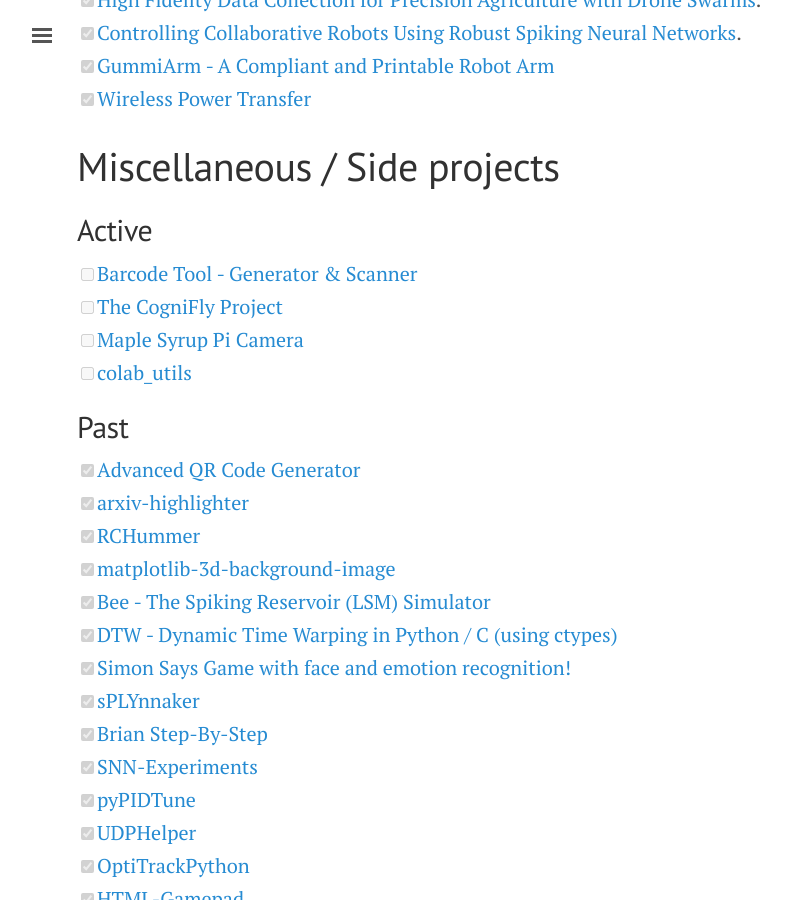
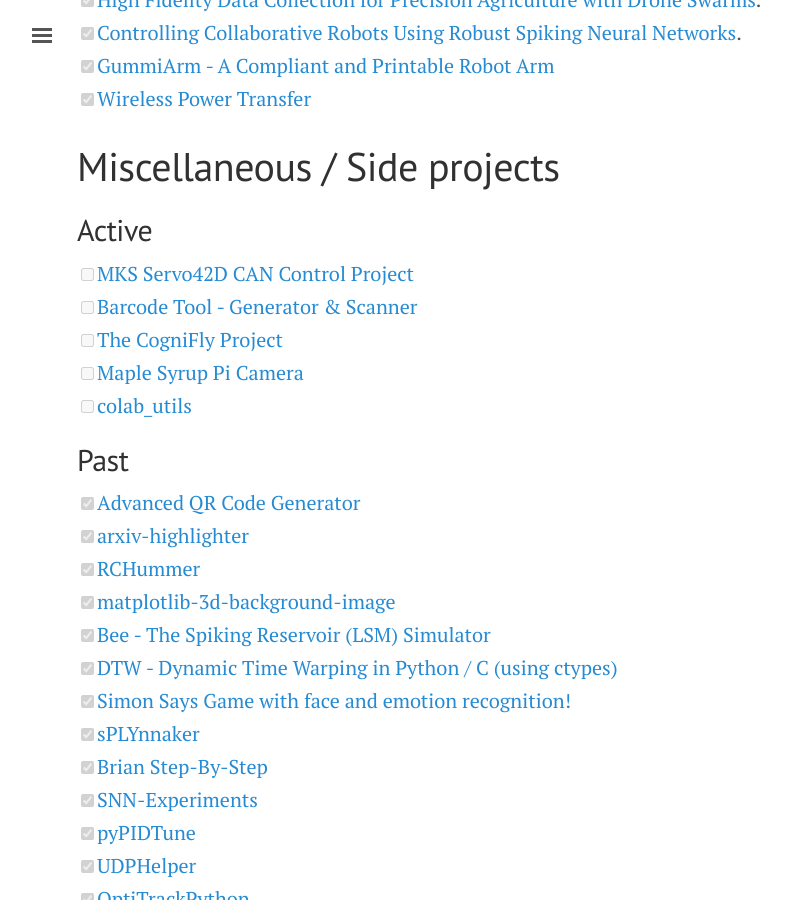
Before and after one commit to ricardodeazambuja/ricardodeazambuja.github.io, a Jekyll site: the page built from _pages/projects.md, in a window 1280 px wide and 900 px high, scrolled down 458 px. Shown: the whole window, without its empty margins (3-794 px from the left). Built offline with Jekyll 4.4.1, drawn with Linux system fonts in a browser that asks for light colours.

Commit message:
Added latest projects

```diff
--- a/_pages/projects.md
+++ b/_pages/projects.md
@@ -15,6 +15,7 @@ title: Projects
 
 # Miscellaneous / Side projects
 ## Active
+- [ ] [MKS Servo42D CAN Control Project](https://github.com/ricardodeazambuja/mks_servo_can)
 - [ ] [Barcode Tool - Generator & Scanner](https://ricardodeazambuja.com/barcodetool/)
 - [ ] [The CogniFly Project](https://thecognifly.github.io/)
 - [ ] [Maple Syrup Pi Camera](https://github.com/ricardodeazambuja/Maple-Syrup-Pi-Camera)
```
